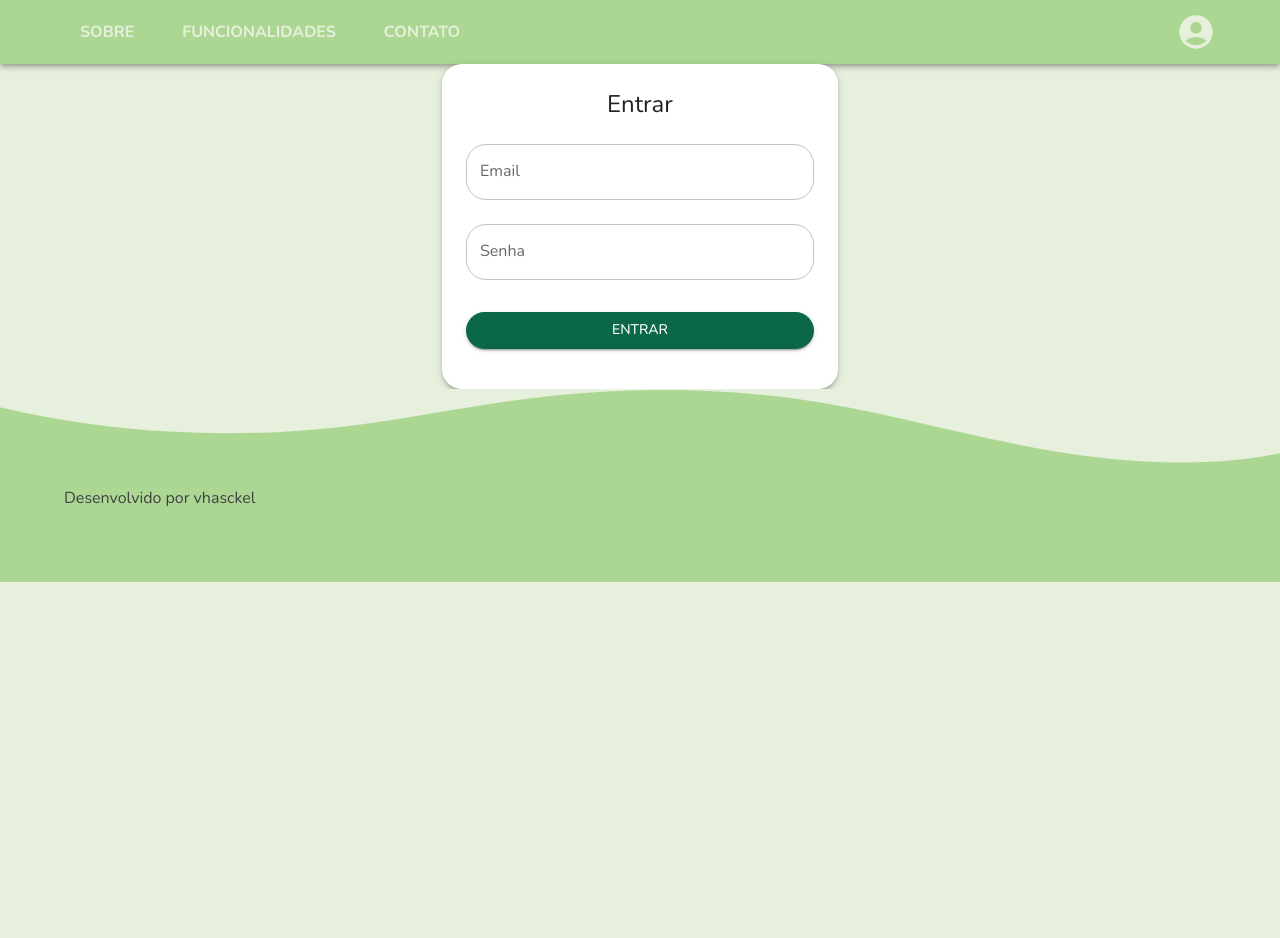
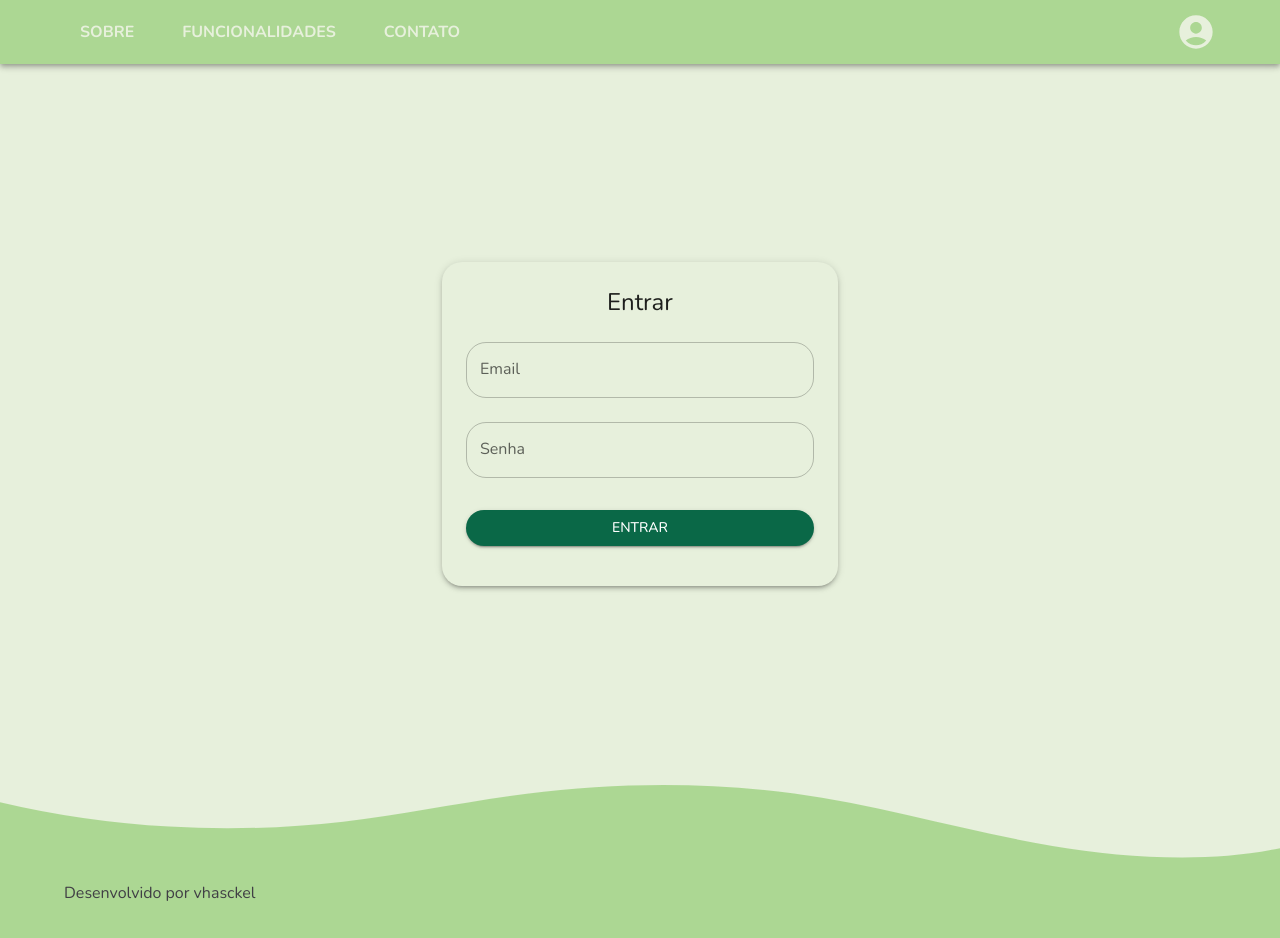
Before and after one commit to vhasckel/ecofriend, a React (Vite) app: page /login in a window 1280 px wide. Shown: the top 938 px of the page. Before the commit the page ends 800 px from the top, so only its background shows below. Built offline with nearby package versions, Linux system fonts and the light colour scheme.

Commit message:
fix: estilização do formulário de login

```diff
--- /dev/null
+++ b/src/components/LoginFormFields/LoginFormFields.jsx
@@ -0,0 +1,24 @@
+import { TextField, Box } from "@mui/material";
+
+const LoginFormFields = () => (
+  <Box component="form" sx={{ mt: 1 }}>
+    <TextField
+      margin="normal"
+      fullWidth
+      id="email"
+      name="email"
+      label="Email"
+      type="email"
+    />
+    <TextField
+      margin="normal"
+      fullWidth
+      id="password"
+      name="password"
+      label="Senha"
+      type="password"
+    />
+  </Box>
+);
+
+export default LoginFormFields;
--- a/src/pages/Login/index.jsx
+++ b/src/pages/Login/index.jsx
@@ -1,37 +1,39 @@
 import React from "react";
 import {
-  TextField,
   Button,
   Container,
   Typography,
   Paper,
   Box,
+  styled,
 } from "@mui/material";
+import LoginFormFields from "../../components/LoginFormFields/LoginFormFields";
 
-const Login = () => {
+const LoginPage = () => {
+  const ContainerStyled = styled(Container)(({ theme }) => ({
+    height: "90vh",
+    display: "flex",
+    flexDirection: "column",
+    justifyContent: "center",
+    alignItems: "center",
+  }));
+
+  const PaperStyled = styled(Paper)(({ theme }) => ({
+    padding: theme.spacing(3),
+    maxWidth: 400,
+    width: "100%",
+    margin: theme.spacing(2),
+    backgroundColor: theme.palette.customColors.lightGreen,
+  }));
+
   return (
-    <Container component="main" maxWidth="xs">
-      <Paper elevation={3} sx={{ padding: 3 }}>
+    <ContainerStyled component="main" maxWidth="xs">
+      <PaperStyled elevation={3}>
         <Typography variant="h5" align="center">
           Entrar
         </Typography>
         <Box component="form" sx={{ mt: 1 }}>
-          <TextField
-            margin="normal"
-            fullWidth
-            id="email"
-            name="email"
-            label="Email"
-            type="email"
-          />
-          <TextField
-            margin="normal"
-            fullWidth
-            id="password"
-            name="password"
-            label="Senha"
-            type="password"
-          />
+          <LoginFormFields />
           <Button
             fullWidth
             variant="contained"
@@ -41,9 +43,9 @@ const Login = () => {
             Entrar
           </Button>
         </Box>
-      </Paper>
-    </Container>
+      </PaperStyled>
+    </ContainerStyled>
   );
 };
 
-export default Login;
+export default LoginPage;
```
